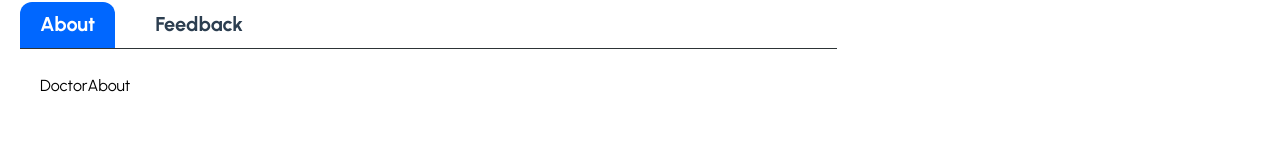
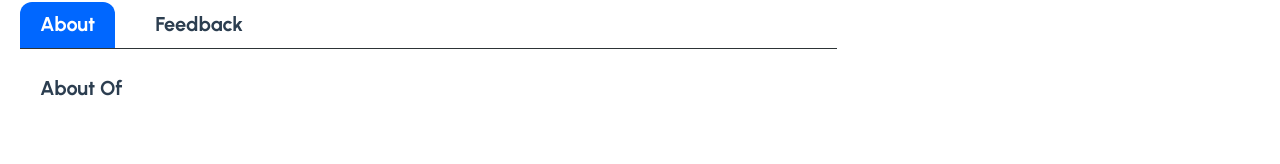
Before and after one commit to RavinduKavinda/doctor-appointment-booking, a React (Vite) app in the folder frontend/: page /doctors/1 in a window 1280 px wide. Shown: the part 583-747 px from the top of the page. Built offline with nearby package versions, Linux system fonts and the light colour scheme; a web font is replaced by a local one.

Commit message:
Doctor about

```diff
--- a/frontend/src/pages/Doctors/DoctorAbout.jsx
+++ b/frontend/src/pages/Doctors/DoctorAbout.jsx
@@ -3,7 +3,13 @@ import React from 'react';
 const DoctorAbout = () => {
   return (
     <div>
-      DoctorAbout
+      <div>
+        <div>
+            <h3 className="text-[20px] leading-7 text-headingColor font-bold flex items-center gap-2">
+                About Of
+            </h3>
+        </div>
+    </div>
     </div>
   );
 }
```
